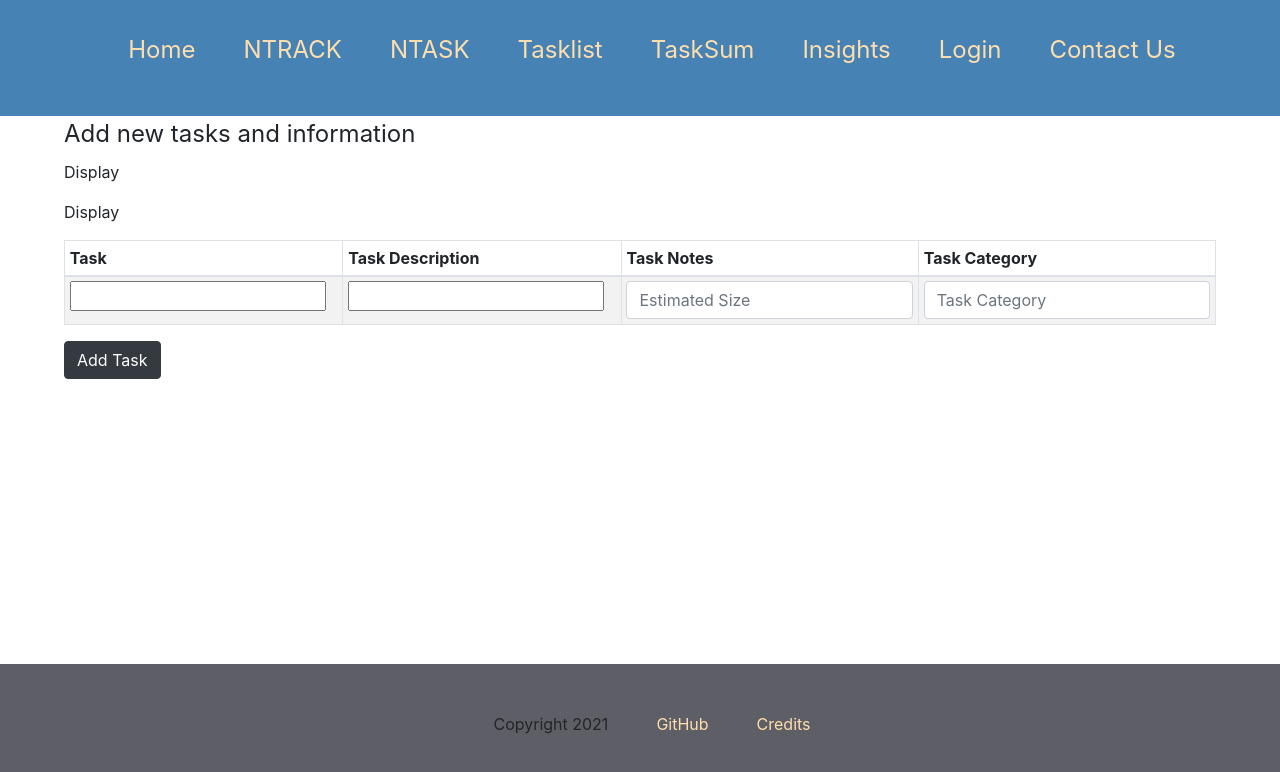
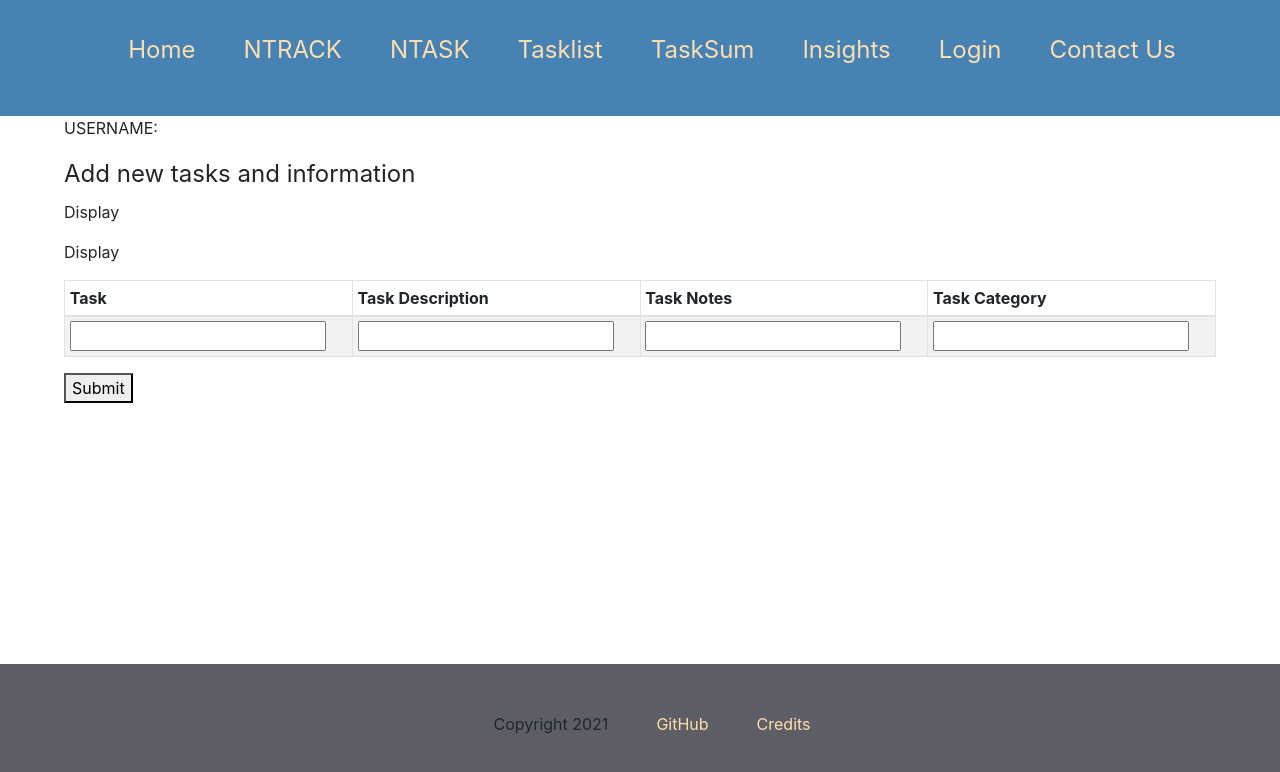
Before and after one commit to TWetekamp/ntimer, a React (Create React App) app in the folder react-ui/: page /ntask in a window 1280 px wide. Shown: the top 772 px of the page. Built offline with nearby package versions, Linux system fonts and the light colour scheme.

Commit message:
add tasks to redux store

```diff
--- a/react-ui/src/redux/reducers/tasks.js
+++ b/react-ui/src/redux/reducers/tasks.js
@@ -4,7 +4,9 @@ const initialState = [];
 
 function tasks (state=initialState, action) {
   if (action.type === MANAGE_TASKS) {
-    return action.payload.taskname;
+    const copy = state.slice()
+    copy.push(action.payload.task)
+    return copy;
   }
   return state;
 };
--- a/react-ui/src/routes/ntask/ntask.jsx
+++ b/react-ui/src/routes/ntask/ntask.jsx
@@ -1,20 +1,39 @@
+import { useState } from 'react';
 import { connect } from 'react-redux';
-import { Table, Form, Button } from "react-bootstrap";
+import { Table, Button } from "react-bootstrap";
 import TaskDisplay from "../../components/taskform/taskDisplay";
-import TaskForm from "../../components/taskform/TaskForm";
 import TaskDescDisplay from "../../components/taskDescForm/TaskDescDisplay";
-import TaskDescForm from "../../components/taskDescForm/TaskDescForm";
 import { addTask } from "../../redux/actions";
 
 
-const Ntask = ({ addTask }) => {
+const Ntask = ({ addTask, username }) => {
+
+  const [task, setTask] = useState({
+    category: '',
+    description: '',
+    notes: '',
+    task: ''
+  });
+
+  const handleChange = e => {
+    const key = e.target.name;
+    const value = e.target.value;
+    const copy = Object.assign({}, task, {
+      ...task,
+      [key]: value
+    });
+    setTask(copy);
+  }
+
   const handleSubmit = e => {
     e.preventDefault()
-    addTask()
+    addTask(task);
   }
+
   return (
     <div>
       <div className="y-wrap">
+        <p>USERNAME: {username}</p>
         <form onSubmit={handleSubmit}>
           <legend>Add new tasks and information</legend>
           <TaskDisplay />
@@ -30,22 +49,26 @@ const Ntask = ({ addTask }) => {
             </thead>
             <tbody>
               <tr>
-                  <td><TaskForm /></td>
-                  <td><TaskDescForm /></td>
-                  <td><Form.Control placeholder="Estimated Size" /></td>
-                  <td><Form.Control placeholder="Task Category" /></td>
+                <td><input name="task" onChange={handleChange} value={task.task} /></td>
+                <td><input name="description" onChange={handleChange} value={task.description} /></td>
+                <td><input name="notes" onChange={handleChange} value={task.notes} /></td>
+                <td><input name="category" onChange={handleChange} value={task.category} /></td>
               </tr>
             </tbody>
           </Table>
-            <Button variant="dark">Add Task</Button>{' '}
+          <button>Submit</button>
         </form>
       </div>
     </div>
   )
 };
 
-const mapDispatchToProps = dispatch => ({
-  addTask: username => dispatch(addTask("username"))
+const mapStateToProps = state => ({
+  username: state.username
 });
 
-export default connect(null, mapDispatchToProps) (Ntask);
+const mapDispatchToProps = dispatch => ({
+  addTask: task => dispatch(addTask(task))
+});
+
+export default connect(mapStateToProps, mapDispatchToProps)(Ntask);
--- a/react-ui/src/routes/ntrack/ntrack.jsx
+++ b/react-ui/src/routes/ntrack/ntrack.jsx
@@ -1,9 +1,15 @@
+import { connect } from 'react-redux';
 import { Table, Form } from "react-bootstrap";
 import { NTstopWatch } from '../../components/stopwatch/ntstopWatch';
 // import { ntaskRed } from '../../redux/reducers/ntaskRed';
 // import { nTaskDisplay } from '../../components/taskform/nTaskDisplay';
 
-const Ntrack = () => {
+const Ntrack = ({ tasks }) => {
+
+  const theTasks = tasks.map((task, index) => {
+    return <li key={index}>{task.task}</li>;
+  })
+
     return (
       <div>
         <div className="y-wrap">
@@ -49,8 +55,15 @@ const Ntrack = () => {
             <Button variant="dark">Capture and Save Stopwatches</Button>{' '} */}
           </form>
         </div>
+        <ul>
+          {theTasks}
+        </ul>
       </div>
     )
 };
 
-export default Ntrack;
+const mapStateToProps = state => ({
+  tasks: state.tasks
+});
+
+export default connect(mapStateToProps)(Ntrack);
```
Also changed, not shown: 1 other file (tests, documents, lock files or other folders). Lines whose indentation alone changed are shown as unchanged.
